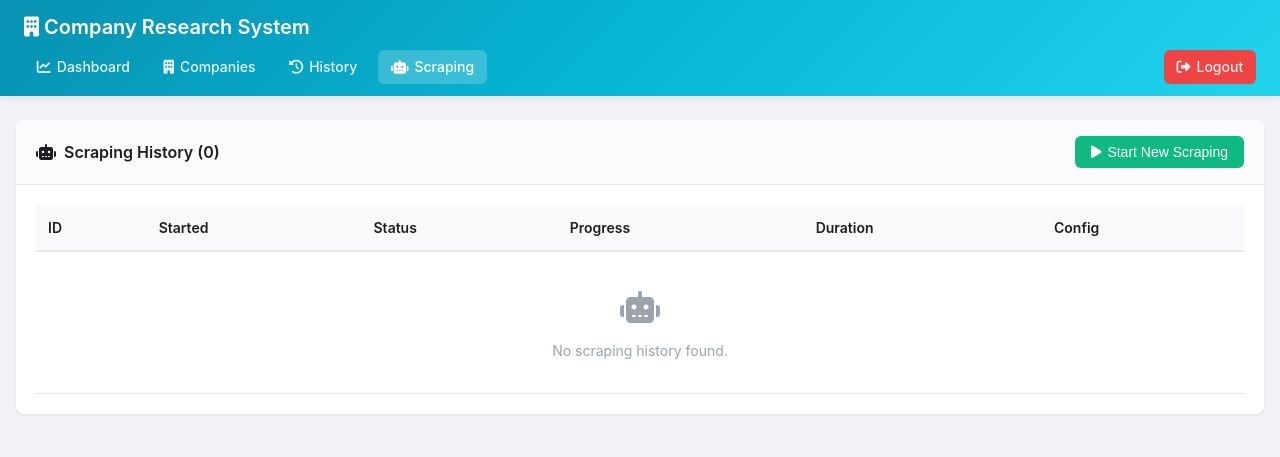
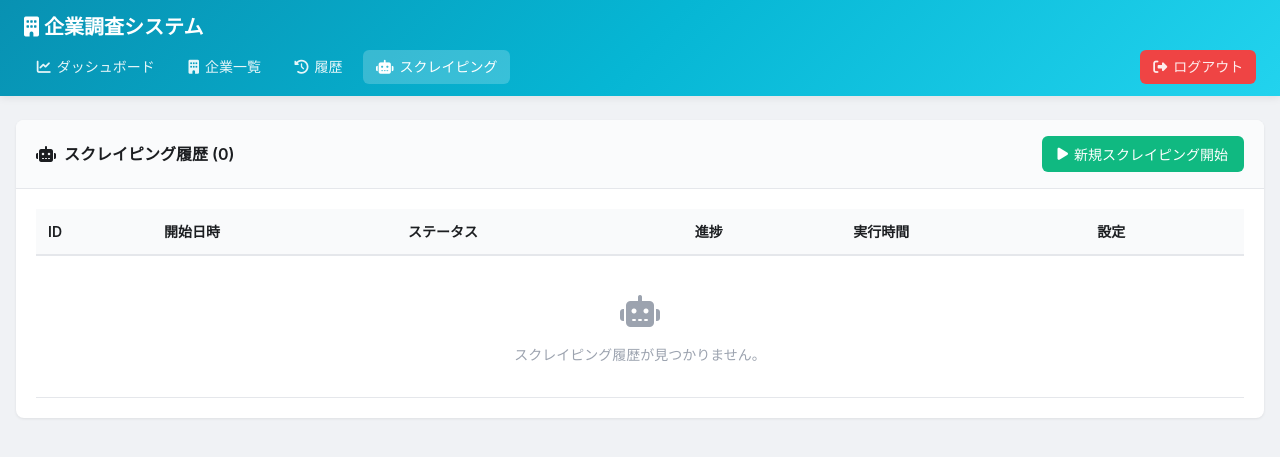
Before and after one commit to Nakatsuka12162/Nakatsuka12162-net-houjin-data-ai-refiner, a Django app: page /admin/scraping-history/ in a window 1280 px wide. Shown: the top 457 px of the page. Run offline with Django 4.2, Linux system fonts and the light colour scheme; the visitor is signed in with stand-in values (Sample User, id 1); data that the repository does not hold is empty.

Commit message:
japanese lang

```diff
--- a/research/templates/admin/base.html
+++ b/research/templates/admin/base.html
@@ -518,20 +518,20 @@
                 <div class="alert-modal-icon" id="alertIcon">
                     <i class="fas fa-info-circle"></i>
                 </div>
-                <div class="alert-modal-title" id="alertTitle">Alert</div>
+                <div class="alert-modal-title" id="alertTitle">通知</div>
                 <div class="alert-modal-message" id="alertMessage"></div>
             </div>
         </div>
     </div>
 
     <div class="header">
-        <h1><i class="fas fa-building"></i> Company Research System</h1>
+        <h1><i class="fas fa-building"></i> 企業調査システム</h1>
         <div class="nav">
             <a href="{% url 'admin_dashboard' %}" {% if request.resolver_match.url_name == 'admin_dashboard' %}class="active"{% endif %}>
-                <i class="fas fa-chart-line"></i> Dashboard
+                <i class="fas fa-chart-line"></i> ダッシュボード
             </a>
             <a href="{% url 'company_list' %}" {% if 'company' in request.resolver_match.url_name %}class="active"{% endif %}>
-                <i class="fas fa-building"></i> Companies
+                <i class="fas fa-building"></i> 企業一覧
             </a>
             {% comment %} <a href="{% url 'executive_list' %}" {% if 'executive' in request.resolver_match.url_name %}class="active"{% endif %}>
                 <i class="fas fa-users"></i> Executives
@@ -540,13 +540,13 @@
                 <i class="fas fa-map-marker-alt"></i> Offices
             </a> {% endcomment %}
             <a href="{% url 'history_list' %}" {% if request.resolver_match.url_name == 'history_list' %}class="active"{% endif %}>
-                <i class="fas fa-history"></i> History
+                <i class="fas fa-history"></i> 履歴
             </a>
             <a href="{% url 'scraping_history' %}" {% if request.resolver_match.url_name == 'scraping_history' %}class="active"{% endif %}>
-                <i class="fas fa-robot"></i> Scraping
+                <i class="fas fa-robot"></i> スクレイピング
             </a>
             <div class="user-menu">
-                <a href="{% url 'admin_logout' %}" class="logout-btn"><i class="fas fa-sign-out-alt"></i> Logout</a>
+                <a href="{% url 'admin_logout' %}" class="logout-btn"><i class="fas fa-sign-out-alt"></i> ログアウト</a>
             </div>
         </div>
     </div>
--- a/research/templates/admin/scraping_history.html
+++ b/research/templates/admin/scraping_history.html
@@ -55,10 +55,10 @@
     "
   >
     <h2 style="margin: 0">
-      <i class="fas fa-robot"></i> Scraping History ({{ executions.paginator.count }})
+      <i class="fas fa-robot"></i> スクレイピング履歴 ({{ executions.paginator.count }})
     </h2>
     <button onclick="showConfigModal()" class="btn btn-success">
-      <i class="fas fa-play"></i> Start New Scraping
+      <i class="fas fa-play"></i> 新規スクレイピング開始
     </button>
   </div>
   <div class="card-body">
@@ -67,11 +67,11 @@
         <thead>
           <tr>
             <th>ID</th>
-            <th>Started</th>
-            <th>Status</th>
-            <th>Progress</th>
-            <th>Duration</th>
-            <th>Config</th>
+            <th>開始日時</th>
+            <th>ステータス</th>
+            <th>進捗</th>
+            <th>実行時間</th>
+            <th>設定</th>
           </tr>
         </thead>
         <tbody>
@@ -137,16 +137,16 @@
                   class="btn btn-secondary"
                   style="font-size: 0.75rem; padding: 0.25rem 0.5rem"
                 >
-                  <i class="fas fa-info-circle"></i> View Details
+                  <i class="fas fa-info-circle"></i> 詳細表示
                 </button>
                 {% if execution.status == 'completed' and execution.processed_companies > 0 %}
                 <a
                   href="{% url 'export_execution_data' execution.id %}"
                   class="btn btn-success"
                   style="font-size: 0.75rem; padding: 0.25rem 0.5rem"
-                  title="Download Excel with all data"
+                  title="すべてのデータを含むExcelをダウンロード"
                 >
-                  <i class="fas fa-download"></i> Export
+                  <i class="fas fa-download"></i> エクスポート
                 </a>
                 {% endif %}
               </div>
@@ -161,7 +161,7 @@
               <div style="font-size: 2rem; margin-bottom: 0.5rem">
                 <i class="fas fa-robot"></i>
               </div>
-              <div>No scraping history found.</div>
+              <div>スクレイピング履歴が見つかりません。</div>
             </td>
           </tr>
           {% endfor %}
@@ -172,9 +172,9 @@
     {% if executions.has_other_pages %}
     <div class="pagination">
       {% if executions.has_previous %}
-      <a href="?page=1" data-no-loading>&laquo; First</a>
+      <a href="?page=1" data-no-loading>&laquo; 最初</a>
       <a href="?page={{ executions.previous_page_number }}" data-no-loading
-        >&lsaquo; Prev</a
+        >&lsaquo; 前へ</a
       >
       {% endif %}
 
@@ -184,10 +184,10 @@
 
       {% if executions.has_next %}
       <a href="?page={{ executions.next_page_number }}" data-no-loading
-        >Next &rsaquo;</a
+        >次へ &rsaquo;</a
       >
       <a href="?page={{ executions.paginator.num_pages }}" data-no-loading
-        >Last &raquo;</a
+        >最後 &raquo;</a
       >
       {% endif %}
     </div>
@@ -199,7 +199,7 @@
 <div class="modal-overlay" id="configModal" onclick="if(event.target === this) hideConfigModal();">
   <div class="modal-content" style="max-width: 550px; display: flex; flex-direction: column; max-height: 90vh;">
     <div class="modal-header" style="flex-shrink: 0;">
-      <h3><i class="fas fa-cog"></i> Configure Scraping</h3>
+      <h3><i class="fas fa-cog"></i> スクレイピング設定</h3>
       <button type="button" class="modal-close" onclick="hideConfigModal()">
         <i class="fas fa-times"></i>
       </button>
@@ -209,36 +209,35 @@
         <div class="form-group">
           <label
             style="display: block; margin-bottom: 0.5rem; font-weight: bold"
-            >Spreadsheet Range:</label
+            >スプレッドシート範囲:</label
           >
           <input
             type="text"
             id="spreadsheetRange"
             value="会社リスト!A3:D"
-            placeholder="e.g., 会社リスト!A3:D50"
+            placeholder="例: 会社リスト!A3:D50"
             class="form-control"
           />
           <small style="color: #666; display: block; margin-top: 0.25rem"
-            >Specify which cells to process (e.g., A3:D50 for first 50
-            companies)</small
+            >処理するセル範囲を指定（例: A3:D50で最初の50社）</small
           >
         </div>
 
         <div class="form-group">
           <label
             style="display: block; margin-bottom: 0.5rem; font-weight: bold"
-            >Max Companies (Optional):</label
+            >最大企業数（オプション）:</label
           >
           <input
             type="number"
             id="maxCompanies"
-            placeholder="e.g., 25"
+            placeholder="例: 25"
             min="1"
             max="1000"
             class="form-control"
           />
           <small style="color: #666; display: block; margin-top: 0.25rem"
-            >Limit processing to X companies (leave empty for no limit)</small
+            >処理をX社に制限（空白で制限なし）</small
           >
         </div>
 
@@ -250,26 +249,26 @@
               checked
               style="margin-right: 0.5rem"
             />
-            <strong>Update Google Sheets</strong>
+            <strong>Googleスプレッドシートを更新</strong>
           </label>
           <small style="color: #666; display: block; margin-left: 1.5rem"
-            >Create individual company sheets (uncheck for database-only)</small
+            >個別企業シートを作成（チェックを外すとデータベースのみ）</small
           >
         </div>
 
         <div class="form-group">
           <label
             style="display: block; margin-bottom: 0.5rem; font-weight: bold"
-            >Description (Optional):</label
+            >説明（オプション）:</label
           >
           <input
             type="text"
             id="description"
-            placeholder="e.g., Q4 2024 company update"
+            placeholder="例: 2024年第4四半期 企業更新"
             class="form-control"
           />
           <small style="color: #666; display: block; margin-top: 0.25rem"
-            >Label this scraping run for tracking</small
+            >このスクレイピング実行にラベルを付ける</small
           >
         </div>
       </form>
@@ -280,14 +279,14 @@
         onclick="hideConfigModal()"
         class="btn btn-secondary"
       >
-        <i class="fas fa-times"></i> Cancel
+        <i class="fas fa-times"></i> キャンセル
       </button>
       <button
         type="button"
         onclick="startConfiguredScraping()"
         class="btn btn-success"
       >
-        <i class="fas fa-play"></i> Start Scraping
+        <i class="fas fa-play"></i> スクレイピング開始
       </button>
     </div>
   </div>
@@ -297,7 +296,7 @@
 <div class="modal-overlay" id="configDetailsModal" onclick="if(event.target === this) hideConfigDetailsModal();">
   <div class="modal-content">
     <div class="modal-header">
-      <h3><i class="fas fa-info-circle"></i> Configuration Details</h3>
+      <h3><i class="fas fa-info-circle"></i> 設定詳細</h3>
       <button
         type="button"
         class="modal-close"
@@ -323,7 +322,7 @@
           "
         >
           <i class="fas fa-hashtag" style="color: #0891b2"></i>
-          <strong>Execution ID:</strong>
+          <strong>実行ID:</strong>
           <code
             id="detailsId"
             style="
@@ -346,7 +345,7 @@
             style="color: #10b981; margin-top: 0.25rem"
           ></i>
           <div>
-            <strong>Spreadsheet Range:</strong>
+            <strong>スプレッドシート範囲:</strong>
             <div
               id="detailsRange"
               style="
@@ -370,7 +369,7 @@
             style="color: #f59e0b; margin-top: 0.25rem"
           ></i>
           <div style="flex: 1">
-            <strong>Description:</strong>
+            <strong>説明:</strong>
             <div
               id="detailsDescription"
               style="color: #374151; margin-top: 0.25rem"
@@ -386,12 +385,12 @@
           "
         >
           <i class="fas fa-building" style="color: #3b82f6"></i>
-          <strong>Max Companies:</strong>
+          <strong>最大企業数:</strong>
           <span id="detailsMaxCompanies"></span>
         </div>
         <div style="display: flex; align-items: center; gap: 0.5rem">
           <i class="fas fa-file-spreadsheet" style="color: #8b5cf6"></i>
-          <strong>Update Google Sheets:</strong>
+          <strong>Googleスプレッドシート更新:</strong>
           <span id="detailsUpdateSheets"></span>
         </div>
       </div>
@@ -412,15 +411,15 @@
 
   function showConfigDetails(id, range, description, maxCompanies, updateSheets) {
       document.getElementById('detailsId').textContent = '#' + id;
-      document.getElementById('detailsRange').textContent = range || 'Not specified';
-      document.getElementById('detailsDescription').textContent = description || 'No description provided';
-      document.getElementById('detailsMaxCompanies').textContent = maxCompanies ? maxCompanies + ' companies' : 'No limit';
+      document.getElementById('detailsRange').textContent = range || '指定なし';
+      document.getElementById('detailsDescription').textContent = description || '説明なし';
+      document.getElementById('detailsMaxCompanies').textContent = maxCompanies ? maxCompanies + ' 社' : '制限なし';
 
       const updateSheetsEl = document.getElementById('detailsUpdateSheets');
       if (updateSheets) {
-          updateSheetsEl.innerHTML = '<span style="color: #10b981;"><i class="fas fa-check-circle"></i> Enabled</span>';
+          updateSheetsEl.innerHTML = '<span style="color: #10b981;"><i class="fas fa-check-circle"></i> 有効</span>';
       } else {
-          updateSheetsEl.innerHTML = '<span style="color: #6b7280;"><i class="fas fa-times-circle"></i> Disabled</span>';
+          updateSheetsEl.innerHTML = '<span style="color: #6b7280;"><i class="fas fa-times-circle"></i> 無効</span>';
       }
 
       document.getElementById('configDetailsModal').classList.add('active');
@@ -465,13 +464,13 @@
                          document.querySelector('meta[name="csrf-token"]')?.getAttribute('content');
 
         if (!csrfToken) {
-            showAlert('CSRF token not found. Please refresh the page.', 'error');
+            showAlert('CSRFトークンが見つかりません。ページを更新してください。', 'error');
             return;
         }
 
         console.log('Starting scraping with config:', config);
         hideConfigModal();
-        showLoading('Starting scraping process');
+        showLoading('スクレイピングプロセスを開始しています');
 
         fetch('/admin/api/scrape/', {
             method: 'POST',
@@ -489,26 +488,26 @@
             console.log('Response data:', data);
             hideLoading();
             if (data.status === 'started') {
-                const configDetails = `Execution ID: #${data.execution_id}
-  Range: ${data.config.range}
-  Update Sheets: ${data.config.update_sheets ? 'Yes' : 'No'}
-  ${data.config.description ? 'Description: ' + data.config.description : ''}
-  ${data.config.max_companies ? 'Max Companies: ' + data.config.max_companies : ''}`;
+                const configDetails = `実行ID: #${data.execution_id}
+  範囲: ${data.config.range}
+  シート更新: ${data.config.update_sheets ? 'はい' : 'いいえ'}
+  ${data.config.description ? '説明: ' + data.config.description : ''}
+  ${data.config.max_companies ? '最大企業数: ' + data.config.max_companies : ''}`;
 
-                showAlert(configDetails, 'success', 'Scraping Started!');
+                showAlert(configDetails, 'success', 'スクレイピング開始！');
                 setTimeout(() => {
                     hideAlert();
-                    showLoading('Refreshing page');
+                    showLoading('ページを更新しています');
                     location.reload();
                 }, 2500);
             } else {
-                showAlert('Error: ' + data.message, 'error');
+                showAlert('エラー: ' + data.message, 'error');
             }
         })
         .catch(error => {
             console.error('Fetch error:', error);
             hideLoading();
-            showAlert('Error starting scraping: ' + error.message, 'error');
+            showAlert('スクレイピング開始エラー: ' + error.message, 'error');
         });
     }
 
```
Also changed, not shown: research/templates/admin/company_detail.html (+10 -10 lines), research/templates/admin/company_list.html (+27 -31 lines), research/templates/admin/dashboard.html (+17 -17 lines), research/templates/admin/history_list.html (+12 -12 lines), research/templates/admin/login.html (+7 -7 lines).
